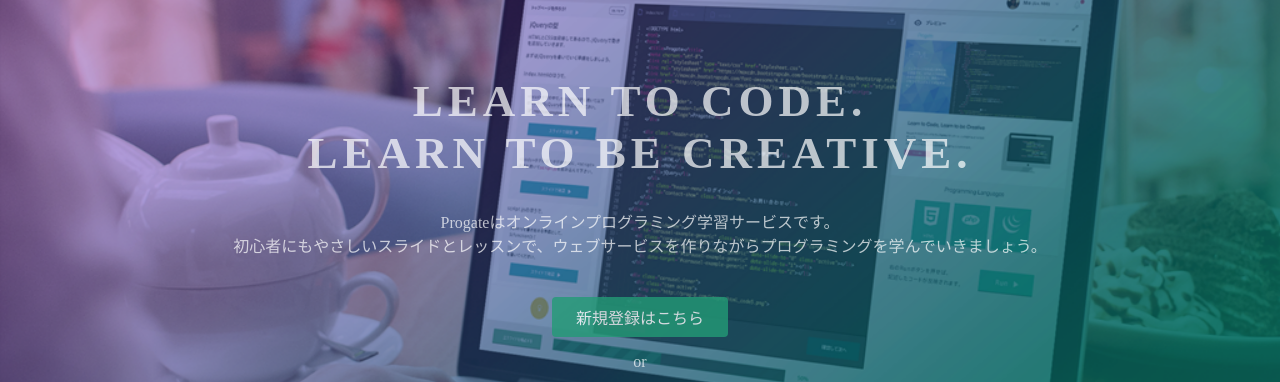
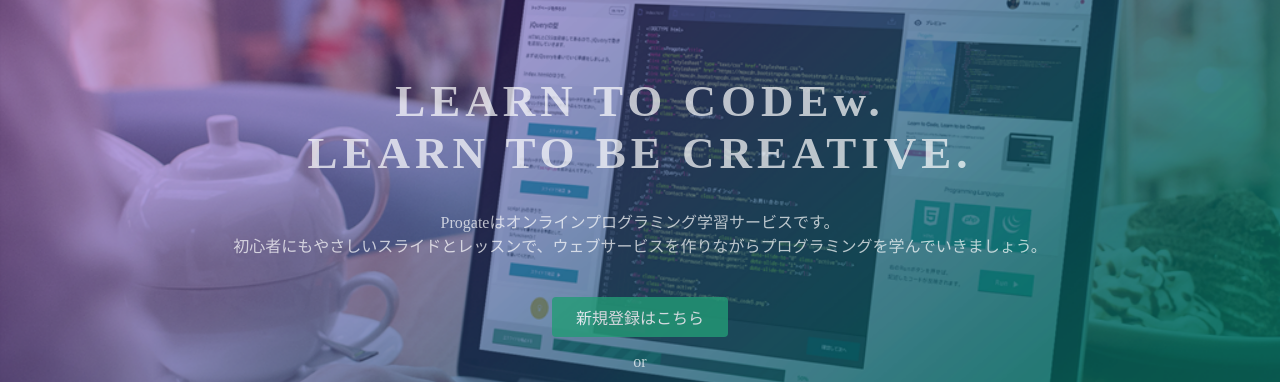
Before and after one commit to yamamoto-yuuichi/https-yamamoto-yuuichi.github.io, a plain HTML site: page index.html in a window 1280 px wide. Shown: the part 135-517 px from the top of the page. Drawn offline with Linux system fonts and the light colour scheme.

Commit message:
Update index.html

```diff
--- a/index.html
+++ b/index.html
@@ -23,7 +23,7 @@
   </header>
   <div class="top-wrapper">
     <div class="container">
-      <h1>LEARN TO CODE.<br>LEARN TO BE CREATIVE.</h1>
+      <h1>LEARN TO CODEw.<br>LEARN TO BE CREATIVE.</h1>
       <p>Progateはオンラインプログラミング学習サービスです。<br>初心者にもやさしいスライドとレッスンで、ウェブサービスを作りながらプログラミングを学んでいきましょう。</p>
       <div class="btn-wrapper">
         <a href="#" class="btn signup">新規登録はこちら</a>
```
